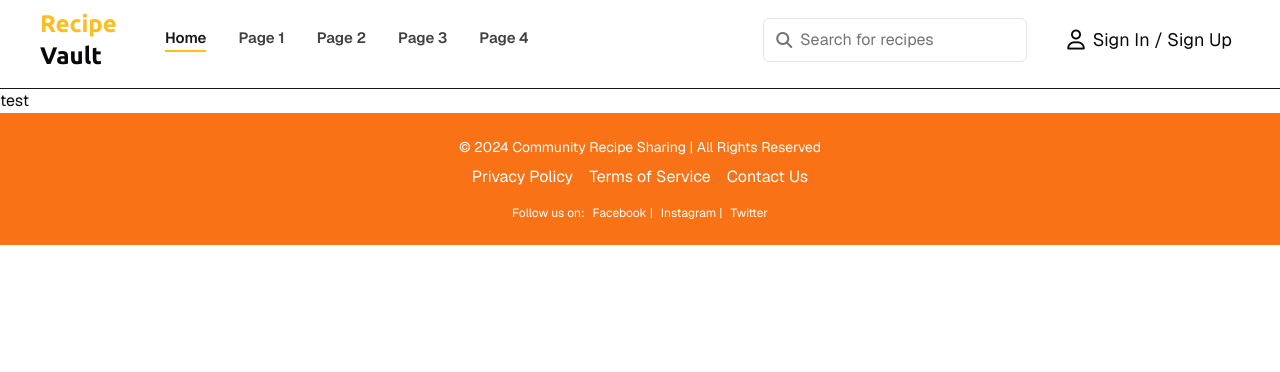
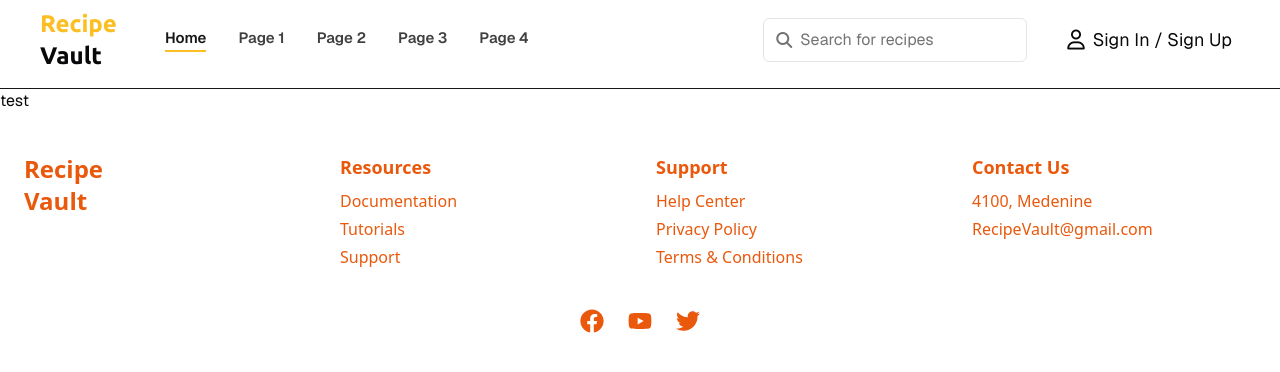
Before and after one commit to jawharhmidi02/RecipeVault-Front, a Next.js app: page / in a window 1280 px wide. Shown: the top 372 px of the page. Built offline with nearby package versions, Linux system fonts and the light colour scheme; a web font is replaced by a local one.

Commit message:
update of the Footer

```diff
--- a/components/Footer/Footer.js
+++ b/components/Footer/Footer.js
@@ -1,25 +1,53 @@
 // components/Footer.js
 import React from 'react';
+import { FaFacebook, FaYoutube, FaTwitter } from 'react-icons/fa';
 
 const Footer = () => {
     return (
-        <footer className="bg-orange-500 text-white py-6">
-            <div className="container mx-auto text-center">
-                <p className="text-sm mb-2">
-                    © {new Date().getFullYear()} Community Recipe Sharing | All Rights Reserved
-                </p>
-                <div className="flex justify-center space-x-4">
-                    <a href="#" className="hover:text-yellow-300">Privacy Policy</a>
-                    <a href="#" className="hover:text-yellow-300">Terms of Service</a>
-                    <a href="#" className="hover:text-yellow-300">Contact Us</a>
+        <footer className="bg-white text-orange-600 py-10 font-sans">
+            <div className="container mx-auto px-6">
+                <div className="grid gap-8 sm:grid-cols-2 md:grid-cols-4">
+
+                    {/* Left Side: Project Name */}
+                    <div className="mb-4 sm:col-span-2 md:col-span-1">
+                        <h2 className="text-2xl font-bold">Recipe</h2>
+                        <h2 className="text-2xl font-bold">Vault</h2>
+                    </div>
+
+                    {/* Center Sections */}
+                    <div>
+                        <h3 className="text-lg font-semibold">Resources</h3>
+                        <ul className="mt-2 space-y-1">
+                            <li><a href="#" className="hover:underline">Documentation</a></li>
+                            <li><a href="#" className="hover:underline">Tutorials</a></li>
+                            <li><a href="#" className="hover:underline">Support</a></li>
+                        </ul>
+                    </div>
+
+                    <div>
+                        <h3 className="text-lg font-semibold">Support</h3>
+                        <ul className="mt-2 space-y-1">
+                            <li><a href="#" className="hover:underline">Help Center</a></li>
+                            <li><a href="#" className="hover:underline">Privacy Policy</a></li>
+                            <li><a href="#" className="hover:underline">Terms & Conditions</a></li>
+                        </ul>
+                    </div>
+
+                    {/* Right Side: Contact Us */}
+                    <div>
+                        <h3 className="text-lg font-semibold">Contact Us</h3>
+                        <ul className="mt-2 space-y-1">
+                            <li>4100, Medenine</li>
+                            <li>RecipeVault@gmail.com</li>
+                        </ul>
+                    </div>
                 </div>
-                <div className="mt-4">
-                    <p className="text-xs">
-                        Follow us on:
-                        <a href="#" className="ml-2 hover:text-yellow-300">Facebook</a> |
-                        <a href="#" className="ml-2 hover:text-yellow-300">Instagram</a> |
-                        <a href="#" className="ml-2 hover:text-yellow-300">Twitter</a>
-                    </p>
+
+                {/* Social Media Icons */}
+                <div className="flex justify-center space-x-6 mt-10">
+                    <a href="#" className="hover:text-orange-400"><FaFacebook size={24} /></a>
+                    <a href="#" className="hover:text-orange-400"><FaYoutube size={24} /></a>
+                    <a href="#" className="hover:text-orange-400"><FaTwitter size={24} /></a>
                 </div>
             </div>
         </footer>
--- a/package.json
+++ b/package.json
@@ -17,6 +17,7 @@
     "next": "15.0.3",
     "react": "19.0.0-rc-66855b96-20241106",
     "react-dom": "19.0.0-rc-66855b96-20241106",
+    "react-icons": "^5.3.0",
     "tailwind-merge": "^2.5.4",
     "tailwindcss-animate": "^1.0.7"
   },
```
Also changed, not shown: 1 other file (tests, documents, lock files or other folders).
